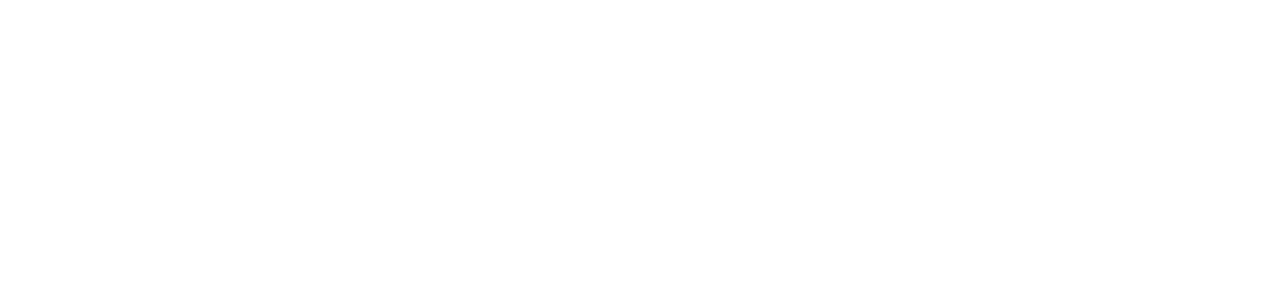
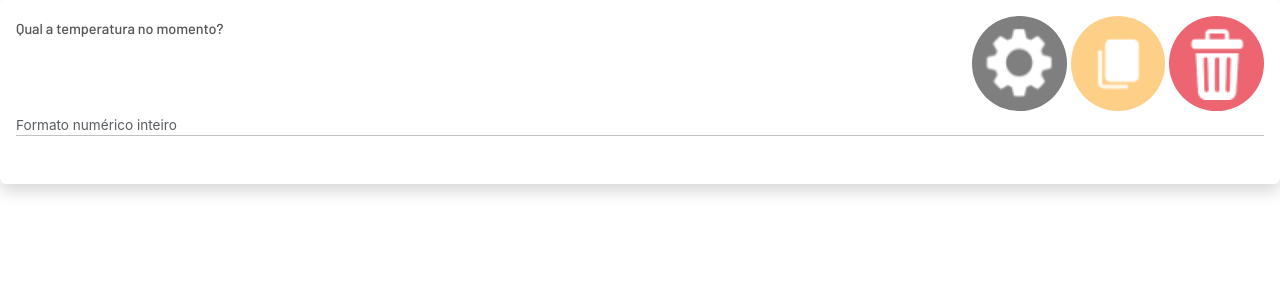
Before and after one commit to VRI-UFPR/CienciaNaEscola, a React (Create React App) app: page /simpletext in a window 1280 px wide. Before the commit this address had no page. Shown: the top 300 px of the page. Built offline with nearby package versions, Linux system fonts and the light colour scheme; a web font is replaced by a local one.

Commit message:
[ADD] Componente SimpleTextInput

```diff
--- a/src/App.jsx
+++ b/src/App.jsx
@@ -5,6 +5,7 @@ import { BrowserRouter, Routes, Route } from "react-router-dom";
 import TermsPage from "./pages/TermsPage";
 import EndProtocolPage from "./pages/EndProtocolPage";
 import ProfilePage from "./pages/ProfilePage";
+import SimpleTextInput from "./components/SimpleTextInput";
 
 const styles = `
 .App {
@@ -72,6 +73,7 @@ function App(props) {
                 <Route path="/terms" element={<TermsPage />} />
                 <Route path="/endprotocol" element={<EndProtocolPage />} />
                 <Route path="/profile" element={<ProfilePage />} />
+                <Route path="/simpletext" element={<SimpleTextInput />} />
             </Routes>
             <style dangerouslySetInnerHTML={{ __html: styles }} />
         </BrowserRouter>
--- /dev/null
+++ b/src/components/SimpleTextInput.jsx
@@ -0,0 +1,44 @@
+import React from "react";
+import FormInputButtons from "./FormInputButtons";
+
+const styles = `
+    .font-barlow {
+        font-family: 'Barlow', sans-serif;
+    }
+
+    label{
+        font-weight: 500;
+        font-size: 90%;
+        color: #535353;
+    }
+
+    .form-control{
+        color: #787878;
+        font-size: 85%;
+        border-radius: 0;
+        border: 0px;
+        border-bottom: 1px solid #C1C1C1;
+    }
+`;
+
+function SimpleTextInput(props) {
+	return (
+		<div className="p-3 shadow rounded pb-4">
+			<div className="row m-0 justify-content-between mb-1">
+				<div className="col-8 p-0">
+					<label labelfor="simpletextinput" className="form-label font-barlow">
+						Qual a temperatura no momento?
+					</label>
+				</div>
+				<div className="col-3 ps-3 p-0">
+					<FormInputButtons />
+				</div>
+			</div>
+
+			<input type="text" className="form-control p-0 mb-4" id="simpletextinput" placeholder="Formato numérico inteiro"></input>
+			<style dangerouslySetInnerHTML={{ __html: styles }} />
+		</div>
+	);
+}
+
+export default SimpleTextInput;
```
